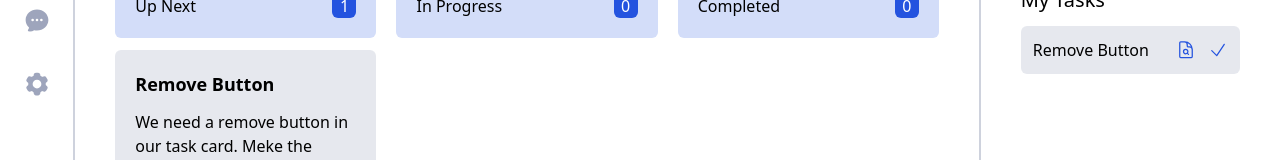
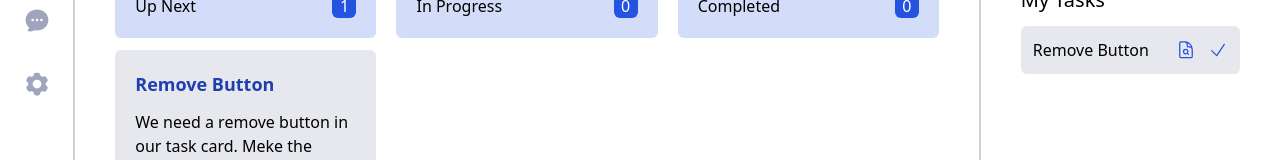
Before and after one commit to shariful10/Task-Master, a React (Vite) app in the folder client/: page / in a window 1280 px wide. Shown: the part 146-306 px from the top of the page. Built offline with nearby package versions, Linux system fonts and the light colour scheme.

Commit message:
Card Style Updated

```diff
--- a/client/src/components/tasks/TaskCard.jsx
+++ b/client/src/components/tasks/TaskCard.jsx
@@ -17,7 +17,7 @@ const TaskCard = ({ task }) => {
 
 	return (
 		<div className="bg-secondary/10 rounded-md p-5">
-			<h1 className="text-lg font-semibold mb-3">{task?.title}</h1>
+			<h1 className="text-lg font-semibold mb-3 text-blue-800">{task?.title}</h1>
 			<p className="mb-3">{task?.description}</p>
 			<p className="text-sm">Assigned to - {task?.assignedTo}</p>
 			<div className="flex justify-between mt-3">
```
